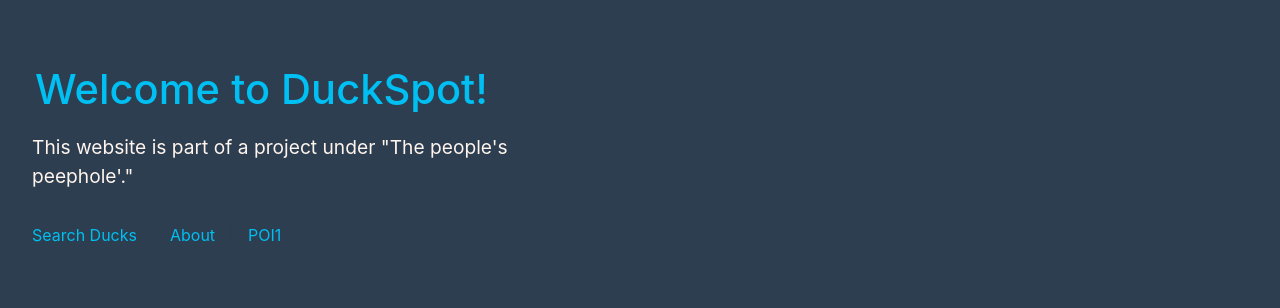
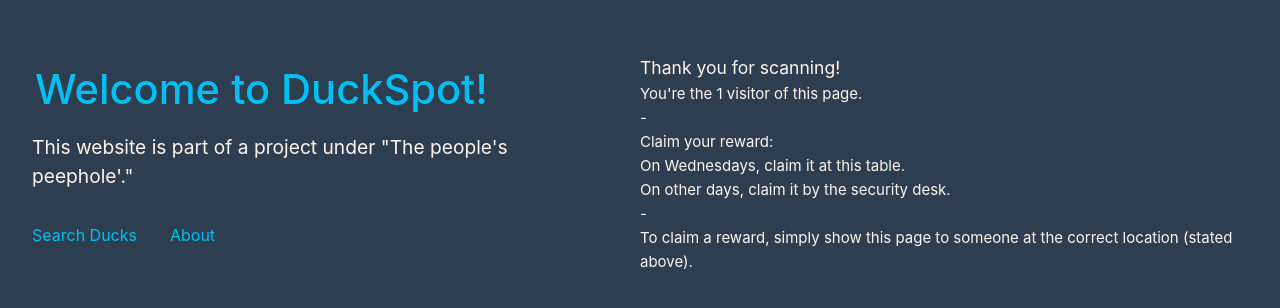
Before and after one commit to LJRReyniers/vitejs-vite-DuckSpot, a Vue app: page /POI3 in a window 1280 px wide. Shown: the part 236-544 px from the top of the page. Built offline with nearby package versions, Linux system fonts and the light colour scheme.

Commit message:
Added POI3 page

```diff
--- a/src/App.vue
+++ b/src/App.vue
@@ -13,7 +13,6 @@ import HelloWorld from './components/HelloWorld.vue';
       <nav>
         <RouterLink to="/">Search Ducks</RouterLink>
         <RouterLink to="/about">About</RouterLink>
-        <RouterLink to="/POI1">POI1</RouterLink>
       </nav>
     </div>
   </header>
--- a/src/router/index.ts
+++ b/src/router/index.ts
@@ -7,6 +7,7 @@ import HomeView2 from '../views/HomeView2.vue';
 import AboutView2 from '../views/AboutView2.vue';
 import POI1View2 from '../views/POI1View2.vue';
 import POI2View2 from '../views/POI2View2.vue';
+import POI3View from '../views/POI3View.vue';
 
 const router = createRouter({
   history: createWebHistory(import.meta.env.BASE_URL),
@@ -54,6 +55,11 @@ const router = createRouter({
       name: 'POI22',
       component: POI2View2,
     },
+    {
+      path: '/POI3',
+      name: 'POI3',
+      component: POI3View,
+    },
   ],
 });
 
--- /dev/null
+++ b/src/views/POI3View.vue
@@ -0,0 +1,42 @@
+<script setup lang="ts">
+import { ref } from 'vue';
+
+// Initialize POI3ViewCount as a reactive reference
+const POI3ViewCount = ref(parseInt(localStorage.getItem('POI3ViewCount') || '0'));
+
+// Increment the view count
+POI3ViewCount.value++;
+
+// Update the local storage
+localStorage.setItem('POI3ViewCount', POI3ViewCount.value.toString());
+
+console.log('POI3ViewCount =', POI3ViewCount.value);
+
+// Expose POI3ViewCount to the template
+defineExpose({ POI3ViewCount });
+</script>
+
+
+<template>
+  <div>
+    <h3>Thank you for scanning!</h3>
+    <p>You're the {{ POI3ViewCount }} visitor of this page.</p>
+    <p>-</p>
+    <p>Claim your reward:</p>
+    <p>On Wednesdays, claim it at this table.</p>
+    <p>On other days, claim it by the security desk.</p>
+    <p>-</p>
+    <p>To claim a reward,
+        simply show this page to someone at the correct location (stated above).</p>
+  </div>
+</template>
+
+<style>
+@media (min-width: 1024px) {
+  .about {
+    min-height: 100vh;
+    display: flex;
+    align-items: center;
+  }
+}
+</style>
```
